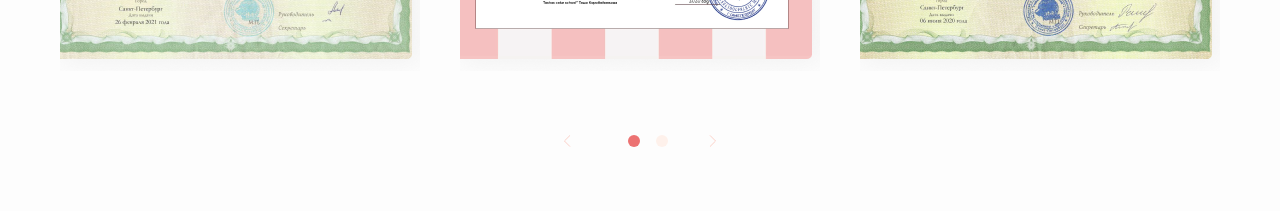
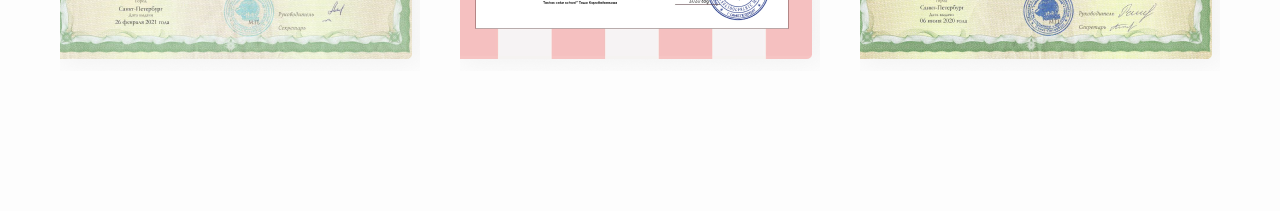
Before and after one commit to mr-Geadev/cakes, an Angular app: page /about in a window 1280 px wide. Shown: the part 1160-1371 px from the top of the page. Built offline with nearby package versions, Linux system fonts and the light colour scheme.

Commit message:
Add slider certificates

```diff
--- a/src/app/pages/about/components/certificates/certificates.component.html
+++ b/src/app/pages/about/components/certificates/certificates.component.html
@@ -2,15 +2,25 @@
   <div class="certificates__container container">
     <h1 class="certificates__title">Сертификаты</h1>
     <div class="certificates__carousel">
-      <img class="certificates__item" src="assets/images/about/about-certificat-1@1x.png" alt="Сертификат 1">
-      <img class="certificates__item" src="assets/images/about/about-certificat-2@1x.png" alt="Сертификат 2">
-      <img class="certificates__item" src="assets/images/about/about-certificat-3@1x.png" alt="Сертификат 3">
-    </div>
-    <div class="carousel__buttons">
-      <div class="carousel-arrow _left"></div>
-      <div class="carousel-circle carousel-circle_active"></div>
-      <div class="carousel-circle"></div>
-      <div class="carousel-arrow _right"></div>
+      <img
+        *ngFor="let image of imageList"
+        src="assets/images/about/{{image.preview}}"
+        class="certificates__item" alt="Сертификат {{image.id}}"
+        (click)="showFull(image.id)"
+      >
+      <div
+        [style.display]="isFull?'flex':'none'"
+        [ngClass]="{showFull:isFull}"
+      >
+        <button class="showFull-arrow _left" type="button" (click)="backImage()"></button>
+        <img
+          class="showFull__image"
+          src="assets/images/about/{{imageList[idImage-1].retinaSize}}"
+          alt="Сертификат {{imageList[idImage-1].id}}"
+          (click)="closeFull()"
+        >
+        <button class="showFull-arrow _right" type="button" (click)="nextImage()"></button>
+      </div>
     </div>
   </div>
 </div>
--- a/src/app/pages/about/components/certificates/certificates.component.scss
+++ b/src/app/pages/about/components/certificates/certificates.component.scss
@@ -20,18 +20,52 @@
   &__item {
     max-width: 360px;
     object-fit:none;
+    cursor: pointer;
+
+    &:hover {
+      opacity: 0.8;
+    }
   }
 }
 
-.carousel {
-  &__buttons {
-    display: flex;
-    justify-content: center;
-    align-items: center;
-    margin-top: 50px;
+._left {
+  transform: rotate(-0deg);
+  margin-left: 0;
+  margin-right: 25px;
+
+  &:hover {
+    transform: rotate(-180deg);
   }
+}
+
+._right {
+  transform: rotate(-180deg);
+
+  &:hover {
+    transform: rotate(-0deg);
+  }
+}
+
+.showFull {
+  flex-direction: row;
+  justify-content: center;
+  align-items: center;
+
+  width: 100%;
+  height: 100%;
+
+  position: fixed;
+  z-index: 999;
+  top: 0;
+  left: 0;
+  right: 0;
+  bottom: 0;
+
+  background: rgba(0, 0, 0, 0.8);
 
   &-arrow {
+    appearance: none;
+    border: 0;
     width: 40px;
     height: 40px;
     border-radius: 50px;
@@ -41,46 +75,9 @@
     background-position: center;
     cursor: pointer;
 
-    &:hover, &:focus {
+    &:hover {
       background-image: url("/assets/images/product/product-arrow-hover.svg");
       background-color: $lightRed;
     }
   }
-
-  &-circle {
-    width: 12px;
-    height: 12px;
-    border-radius: 50px;
-    background-color: $beige;
-
-    &_active {
-      background-color: $lightRed;
-    }
-
-    &:not(:first-child) {
-      margin-left: 16px;
-    }
-
-    &:hover, &:focus {
-      background-color: $lightRed;
-    }
-  }
 }
-
-._left {
-  transform: rotate(-0deg);
-  margin-left: 0;
-  margin-right: 25px;
-
-  &:hover, &:focus {
-    transform: rotate(-180deg);
-  }
-}
-
-._right {
-  transform: rotate(-180deg);
-
-  &:hover, &:focus {
-    transform: rotate(-0deg);
-  }
-}
--- a/src/app/pages/about/components/certificates/certificates.component.ts
+++ b/src/app/pages/about/components/certificates/certificates.component.ts
@@ -1,8 +1,50 @@
-import { Component } from '@angular/core';
+import { ChangeDetectorRef, Component } from '@angular/core';
+
+type Image = {
+  id: number;
+  preview: string;
+  retinaSize: string;
+};
 
 @Component({
   selector: 'app-certificates',
   templateUrl: './certificates.component.html',
   styleUrls: ['./certificates.component.scss'],
 })
-export class CertificatesComponent {}
+export class CertificatesComponent {
+  constructor(private changeDetection: ChangeDetectorRef) {}
+  isFull: boolean = false;
+  idImage: number = 1;
+
+  readonly imageList: Image[] = [
+    { id: 1, preview: 'about-certificat-1@1x.png', retinaSize: 'about-certificat-1@1x.png' },
+    { id: 2, preview: 'about-certificat-2@1x.png', retinaSize: 'about-certificat-2@1x.png' },
+    { id: 3, preview: 'about-certificat-3@1x.png', retinaSize: 'about-certificat-3@1x.png' },
+  ];
+
+  public showFull(id: number): void {
+    this.isFull = true;
+    this.idImage = id;
+  }
+
+  public closeFull(): void {
+    this.isFull = false;
+  }
+
+  public nextImage(): void {
+    let id = this.idImage;
+    if (++id == 4) {
+      this.idImage = 1;
+    } else {
+      ++this.idImage;
+    }
+    this.changeDetection.detectChanges();
+  }
+
+  public backImage(): void {
+    let id = this.idImage;
+    if (--id == 0) this.idImage = 3;
+    else --this.idImage;
+    this.changeDetection.detectChanges();
+  }
+}
```
